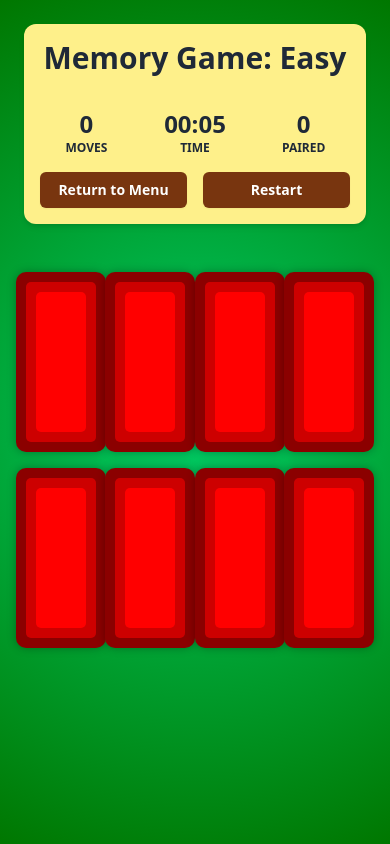
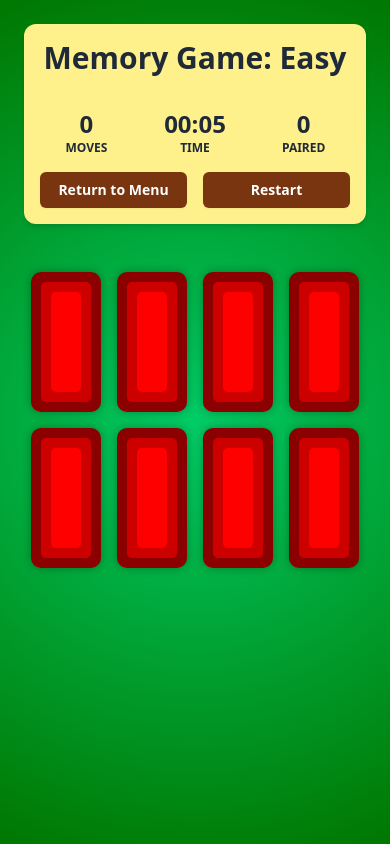
Before and after one commit to KsCorrales/memory-game, a Vue app: page /#/game in a window 390 px wide. Built offline with nearby package versions, Linux system fonts and the light colour scheme.

Commit message:
fix: cards responsive sizes

```diff
--- a/src/components/Card.vue
+++ b/src/components/Card.vue
@@ -146,8 +146,8 @@ function flipCard(): void {
 @media (max-width: 1023px) {
   .custom-card-back,
   .custom-card-front {
-    width: 90px;
-    height: 180px;
+    width: 70px;
+    height: 140px;
   }
 }
 </style>
```
